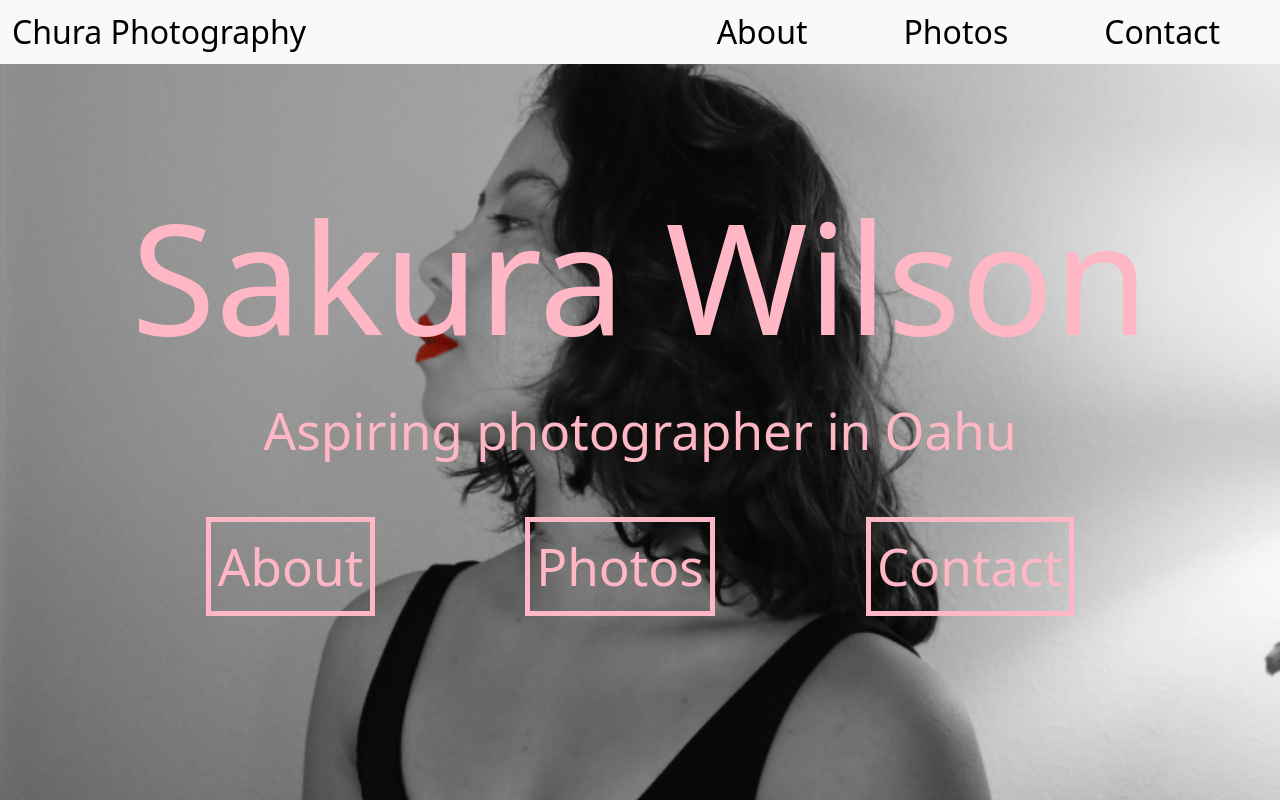
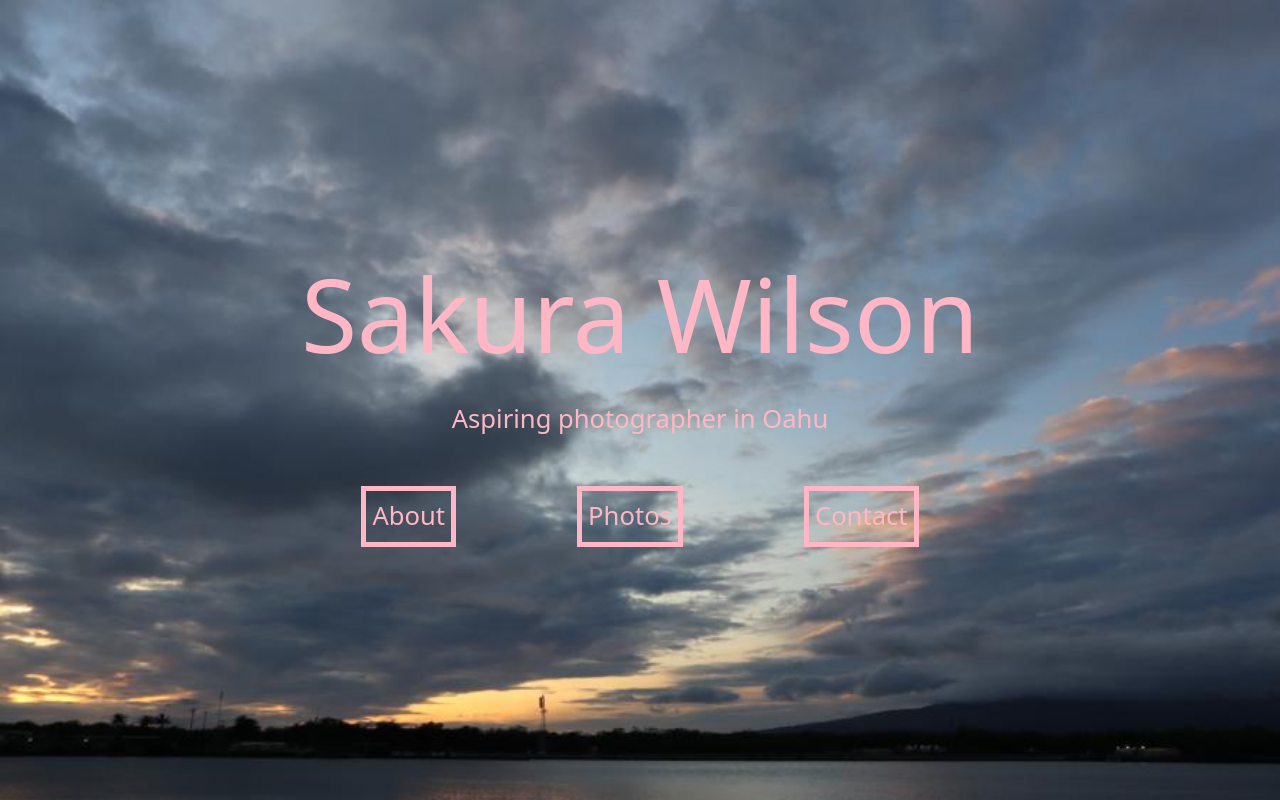
Before and after one commit to Zryer/Chura-Photography, a React (Create React App) app: page / in a window 1280 px wide. Built offline with nearby package versions, Linux system fonts and the light colour scheme.

Commit message:
More changes to home page

```diff
--- a/src/App.css
+++ b/src/App.css
@@ -7,3 +7,7 @@
 body {
     background-color: #ffb7c5;
 }
+
+#home+#navi {
+    display: none;
+}
--- a/src/App.js
+++ b/src/App.js
@@ -13,7 +13,6 @@ import PhotoPage from './Components/PhotosComponent/PhotoPage';
 const App = () => {
     return (
         <>
-            <Navi />
             <Routes>
                 <Route path="/" element={<Home />} />
                 <Route path="About" element={<About />} />
@@ -23,6 +22,7 @@ const App = () => {
                 </Route>
                 <Route path="Contact" element={<Contact />} />
             </Routes>
+            <Navi/>
         </>
     )
 }
--- a/src/Components/HomeComponent/Home.css
+++ b/src/Components/HomeComponent/Home.css
@@ -1,7 +1,7 @@
 .homeContainer {
     display: flex;
     justify-content: center;
-    background: url(../../Images/sakuraHome.png) center 0/cover no-repeat fixed;
+    background: url(../../Images/background.jpg) center 0/cover no-repeat fixed;
     background-color: #ffb7c5;
     height: 100%;
     position: absolute;
@@ -21,7 +21,7 @@
 }
 
 .homeName {
-    font-size: 12vw;
+    font-size: 8vw;
     color: #ffb7c5;
     animation: fadeIn ease-in 3s;
     animation-fill-mode: forwards;
@@ -39,7 +39,7 @@
 }
 
 .homeText {
-    font-size: 4vw;
+    font-size: 2vw;
     color: #ffb7c5;
     animation: fadeIn ease-in 3s;
     animation-fill-mode: forwards;
@@ -57,7 +57,7 @@
 }
 
 .homeLinks {
-    font-size: 4vw;
+    font-size: 2vw;
     color: #ffb7c5;
     animation: fadeIn ease-in 3s;
     animation-fill-mode: forwards;
--- a/src/Components/HomeComponent/Home.jsx
+++ b/src/Components/HomeComponent/Home.jsx
@@ -7,7 +7,7 @@ const Home = () => {
     return (
         <>
             <Welcome />
-            <Container fluid className="homeContainer">
+            <Container fluid className="homeContainer" id="home">
                 <Row>
                     <Col className="testContainer">
                     <Col className="homeDivName" xs={12}>
--- a/src/Components/NavbarComponent/Navbar.jsx
+++ b/src/Components/NavbarComponent/Navbar.jsx
@@ -6,15 +6,15 @@ import { Link } from 'react-router-dom';
 
 const Navi = () => {
     return (
-            <Navbar collapseOnSelect bg="light" fixed="top" expand="lg">
+            <Navbar collapseOnSelect bg="light" fixed="top" expand="lg" id="navi">
                 <Container fluid>
-                    <Navbar.Brand><Link to="" className="navbarBrand">Chura Photography</Link></Navbar.Brand>
+                    <Navbar.Brand><Link to="/" className="navbarBrand">Chura Photography</Link></Navbar.Brand>
                     <Navbar.Toggle aria-controls="responsive-navbar-nav" />
                     <Navbar.Collapse id="responsive-navbar-nav" className="navbar">
                             <Nav>
-                                <Nav.Link><Link to="About" className="navLinks">About</Link></Nav.Link>
-                                <Nav.Link><Link to="Photos" className="navLinks">Photos</Link></Nav.Link>
-                                <Nav.Link><Link to="Contact" className="navLinks">Contact</Link></Nav.Link>
+                                <Nav.Link eventKey="1"><Link to="About" className="navLinks">About</Link></Nav.Link>
+                                <Nav.Link eventKey="2"><Link to="Photos" className="navLinks">Photos</Link></Nav.Link>
+                                <Nav.Link eventKey="3"><Link to="Contact" className="navLinks">Contact</Link></Nav.Link>
                             </Nav>
                             </Navbar.Collapse>
                 </Container>
```
